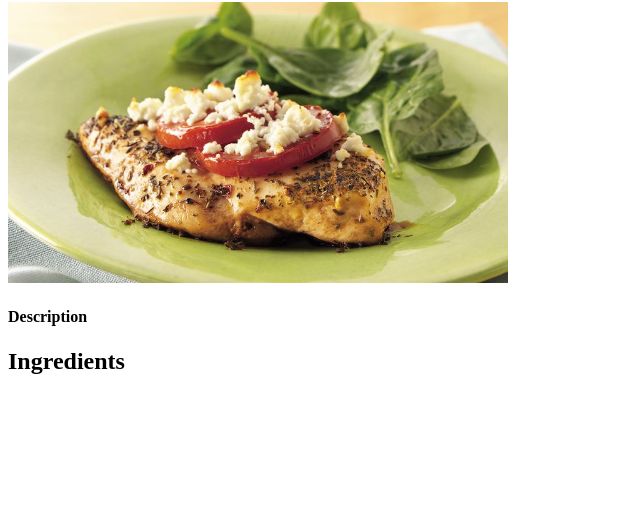
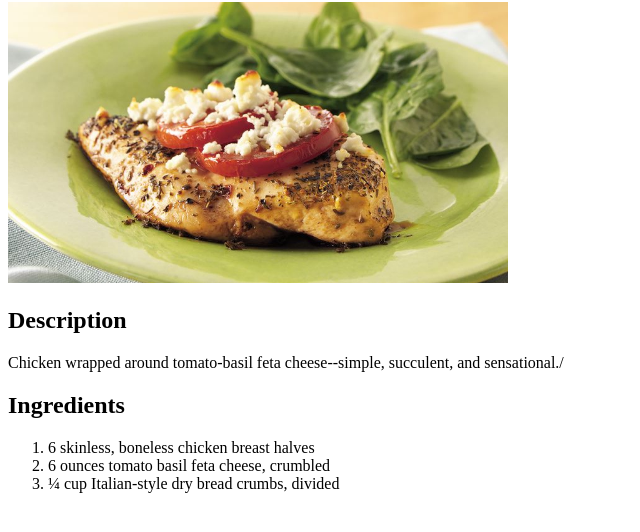
Before and after one commit to sk-ek/odin-recipes, a plain HTML site: page recipes/fetachicken.html in a window 1280 px wide. Shown: the part 78-610 px from the top of the page, without its empty margins (0-640 px from the left). Drawn offline with Linux system fonts and the light colour scheme.

Commit message:
add ingredients to fetachicken.html added ingredients h2 to fetachicken.html and an unordered list containing the ingredients

```diff
--- a/recipes/fetachicken.html
+++ b/recipes/fetachicken.html
@@ -9,8 +9,15 @@
 <body>
     <h1>Feta Chicken</h1>
     <img alt="image of feta chicken" src="../images/d68a36ef-483d-4338-85d1-e4f6d68fddfd.jpg" width="500">
-    <h4>Description</h4>
+    <h2>Description</h2>
+    <p>Chicken wrapped around tomato-basil feta cheese--simple, succulent, and sensational./</p>
     <h2>Ingredients</h2>
+    <ol>
+        <li>6 skinless, boneless chicken breast halves </li>
+        <li>6 ounces tomato basil feta cheese, crumbled</li>
+        <li>¼ cup Italian-style dry bread crumbs, divided</li>
+    </ol>
+
 
 </body>
 </html>
```
